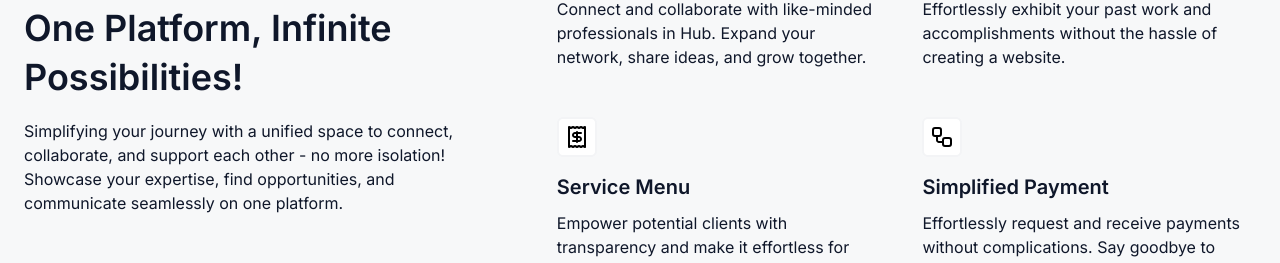
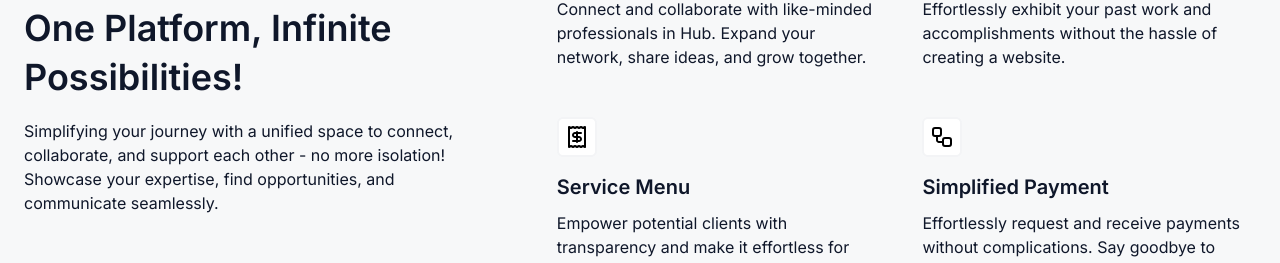
Before and after one commit to aaronlimck/hyremi_landing, a Next.js app: page / in a window 1280 px wide. Shown: the part 929-1192 px from the top of the page. Built offline with nearby package versions, Linux system fonts and the light colour scheme.

Commit message:
update nenefits copywriting

```diff
--- a/components/Benefits.js
+++ b/components/Benefits.js
@@ -14,7 +14,7 @@ const Benefits = () => {
         <p className="max-w-[460px]">
           Simplifying your journey with a unified space to connect, collaborate,
           and support each other - no more isolation! Showcase your expertise,
-          find opportunities, and communicate seamlessly on one platform.
+          find opportunities, and communicate seamlessly.
         </p>
       </div>
       <div className="w-full lg:w-3/5">
```
